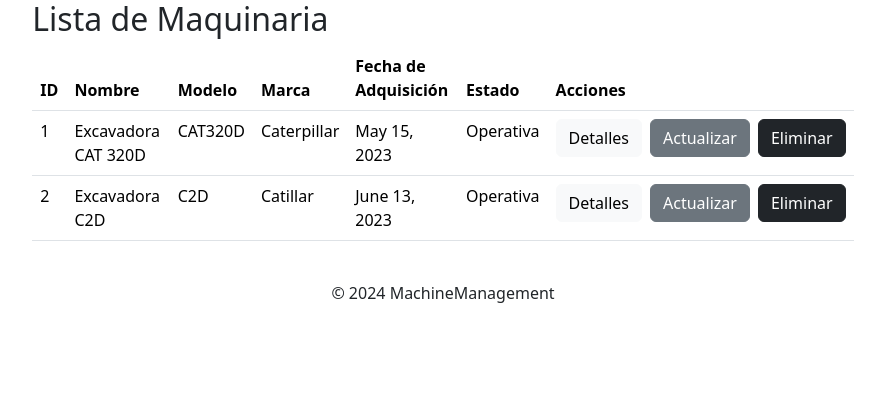
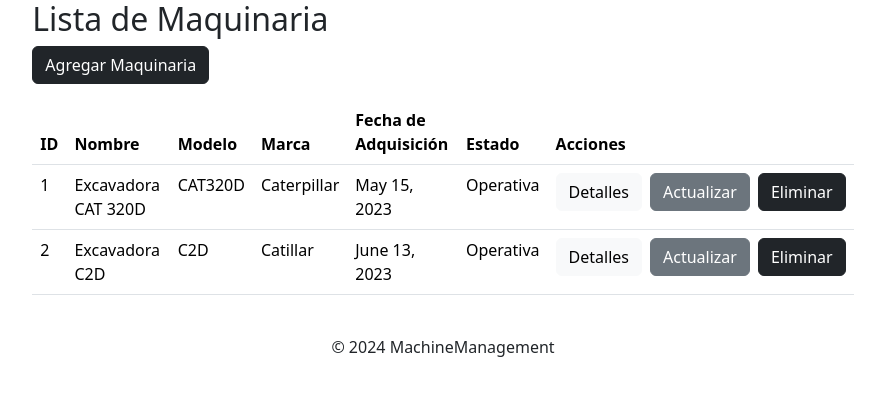
Before and after one commit to JorgeGutierrez-TEC/MachineManagment, a Django app: page /maquinaria/list/ in a window 1280 px wide. Shown: the top 396 px of the page, without its empty margins (197-1082 px from the left). Run offline with Django 5.2, Linux system fonts and the light colour scheme; data comes from the database, SQL or seed files in the repository; some libraries are stand-ins or nearby versions.

Commit message:
Crud Maquinaria completo?

```diff
--- a/machinemanagment/machinemanagment/settings.py
+++ b/machinemanagment/machinemanagment/settings.py
@@ -86,9 +86,9 @@ WSGI_APPLICATION = 'machinemanagment.wsgi.application'
 DATABASES = {
     'default': {
         'ENGINE': 'django.db.backends.mysql',
-        'NAME': 'ManteMaquinaria3',
+        'NAME': 'ManteMaquinaria2',
         'USER': 'root',
-        'PASSWORD': 'lobito123',
+        'PASSWORD': 'J!j1jiJ4@Ja',
         'HOST': 'localhost',
         'PORT': '3306',
     }
--- a/machinemanagment/maquinaria/views.py
+++ b/machinemanagment/maquinaria/views.py
@@ -16,7 +16,7 @@ class MaquinariaView(generic.View):
         form = MaquinariaForm(request.POST)
         if form.is_valid():
             form.save()
-            return redirect('maquinaria:maquinaria')  # Redirige a la misma vista o a otra que desees
+            return redirect('maquinaria:maquinaria_list')  # Redirige a la lista de maquinarias
         else:
             print(form.errors)  # Imprime los errores si el formulario no es válido
         return render(request, self.template_name, {'form': form})
--- a/machinemanagment/templates/maquinaria/maquinaria_list.html
+++ b/machinemanagment/templates/maquinaria/maquinaria_list.html
@@ -5,6 +5,12 @@
 {% block content %}
 <div class="container">
     <h2>Lista de Maquinaria</h2>
+
+    <!-- Botón para agregar nueva maquinaria -->
+    <div class="mb-3">
+        <a href="{% url 'maquinaria:maquinaria' %}" class="btn btn-dark">Agregar Maquinaria</a>
+    </div>
+
     <table class="table">
         <thead>
             <tr>
```
